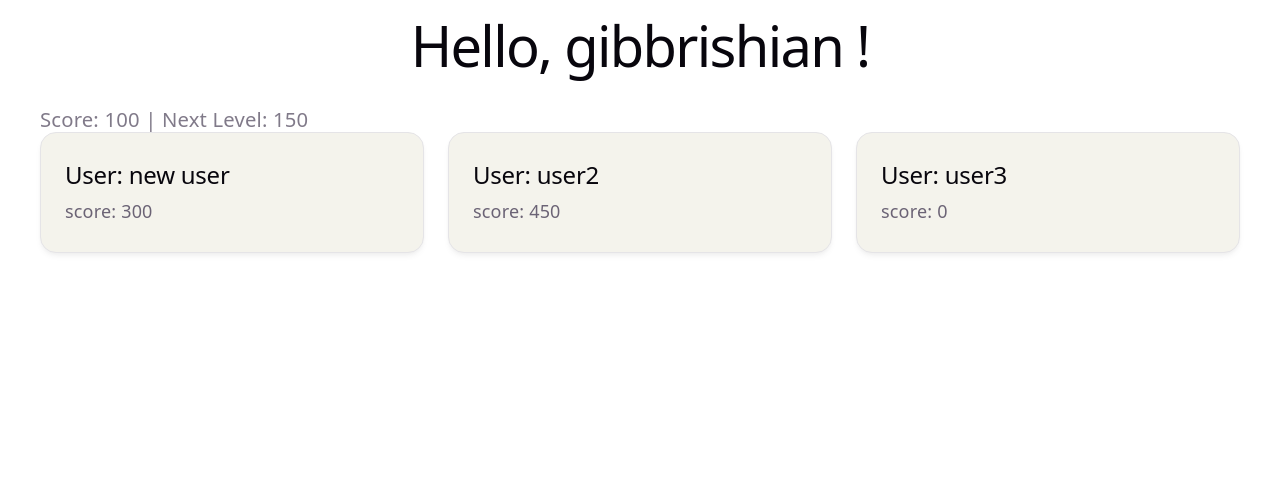
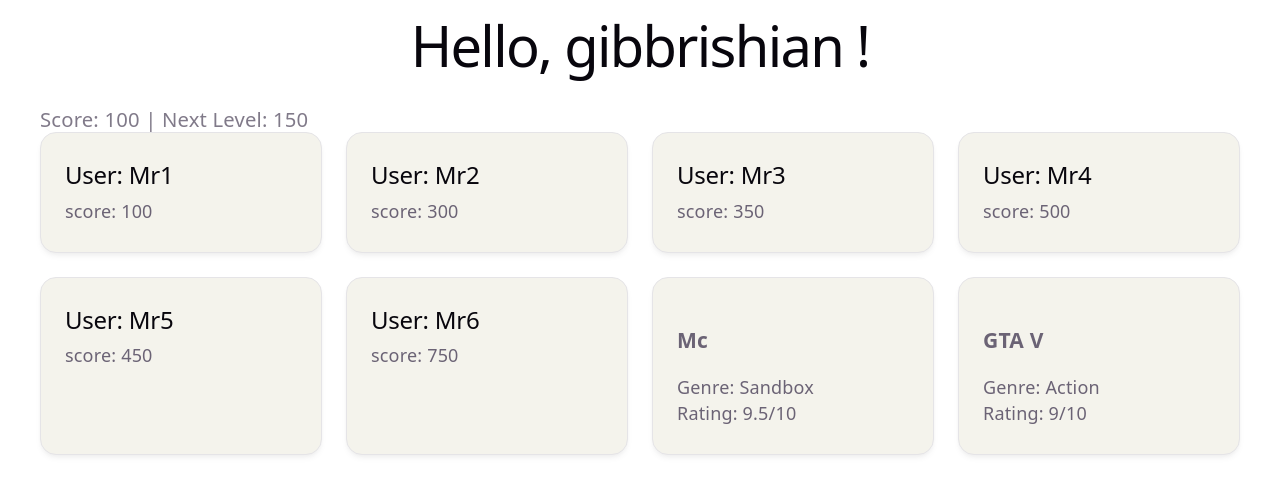
Before and after one commit to Samket1/React-, a React (Vite) app in the folder first-react-app/: page / in a window 1280 px wide. Shown: the top 494 px of the page. Built offline with nearby package versions, Linux system fonts and the light colour scheme.

Commit message:
just to push again idk

```diff
--- a/first-react-app/src/App.jsx
+++ b/first-react-app/src/App.jsx
@@ -8,18 +8,42 @@ function UserCard(props) {
     </div>
   )
 }
-
+function GameCard(props) {
+  return (
+    <div className='card'>
+      <h3>{props.title}</h3>
+      <p>Genre: {props.genre}</p>
+      <p>Rating: {props.rating}/10</p>
+    </div>
+  )
+}
 function App() {
   const username = "gibbrishian"
   const score = 100
+  const userList = [
+    { id: 1, name: "Mr1", score: 100 },
+    { id: 2, name: "Mr2", score: 300 },
+    { id: 3, name: "Mr3", score: 350 },
+    { id: 4, name: "Mr4", score: 500 },
+    { id: 5, name: "Mr5", score: 450 },
+    { id: 6, name: "Mr6", score: 750 },
+  ]
+  const gamelist = [
+    { id: 1, title: "Mc", genre: "Sandbox", rating: 9.5 },
+    { id: 2, title: "GTA V", genre: "Action", rating: 9.0 }
+  ]
   return (
     <>
       <h1 className='header'>Hello, {username} !</h1>
       <p className='subtitle'> Score: {score} |  Next Level: {score + 50}</p>
       <div className="cards-grid">
-        <UserCard name="new user" score={300} />
-        <UserCard name="user2" score={450} />
-        <UserCard name="user3" score={0} />
+        {userList.map((user) => (
+          <UserCard key={user.id} name={user.name} score={user.score} />
+        ))}
+        {gamelist.map((games) => (
+          <GameCard key={games.id} title={games.title} genre={games.genre} rating={games.rating} />
+        ))
+        }
       </div>
     </>
   )
```
